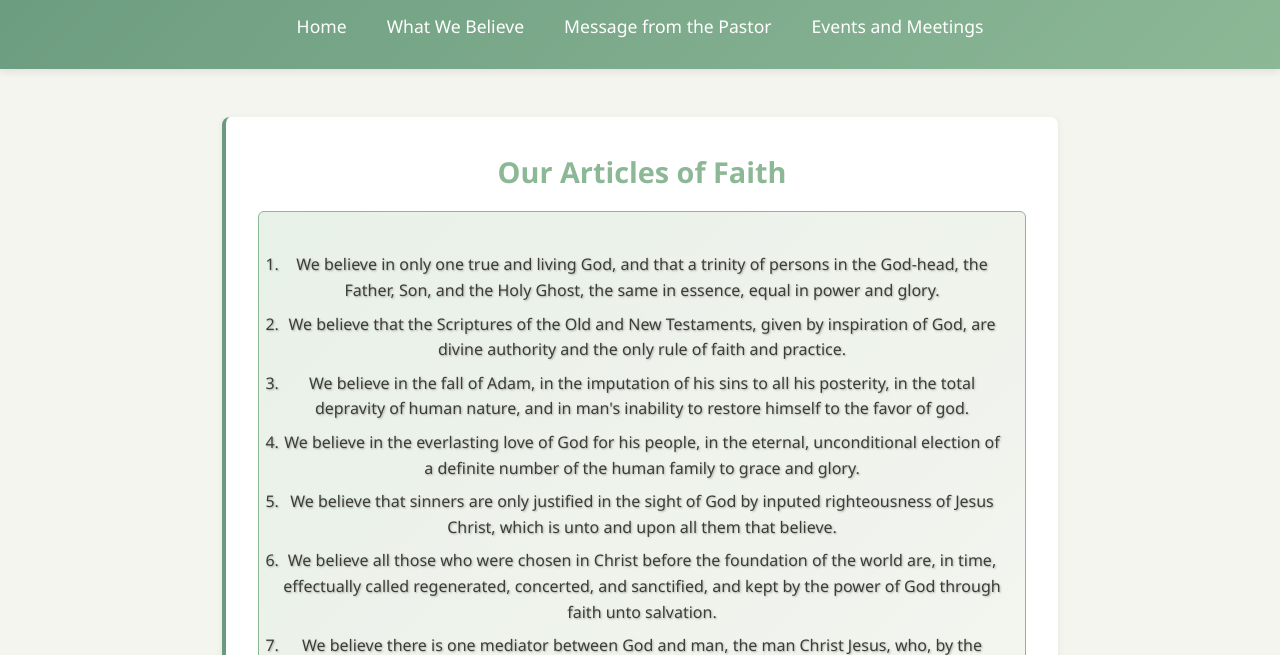
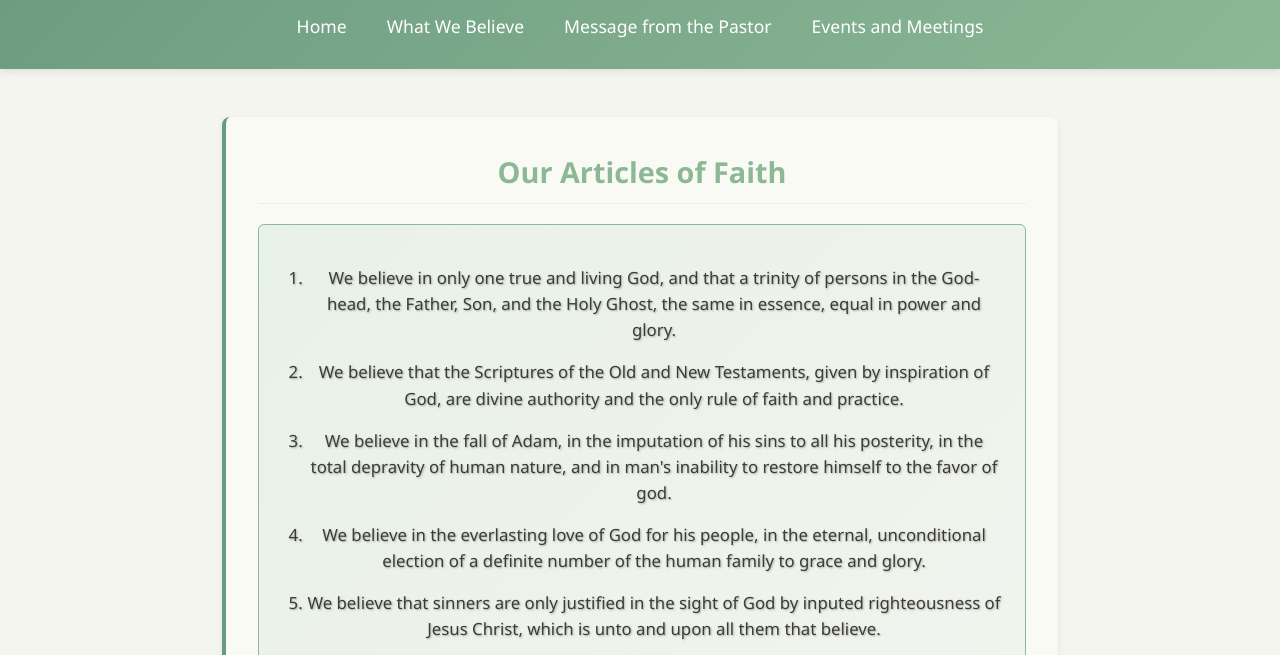
Before and after one commit to elliottlion/bethlehemPBCkenner, a plain HTML site: page belief.html in a window 1280 px wide. Shown: the part 78-733 px from the top of the page. Drawn offline with Linux system fonts and the light colour scheme.

Commit message:
style changes

```diff
--- a/styles.css
+++ b/styles.css
@@ -101,7 +101,23 @@ h2 {
     margin-bottom: 1rem;
     font-size: 1.8rem;
     text-align: center;
+    border-bottom: 1px solid var(--light-green);
+    padding-bottom: 0.5rem;
+    margin-bottom: 1.25rem;
+    font-weight: 600;
 }
+section ol {
+    padding-left: 1.5rem; /* traditional indentation */
+    margin-top: 1rem;
+}
+
+section ol li {
+    margin-bottom: 1rem;
+    line-height: 1.55;
+    color: var(--text-dark);
+    font-size: 1.05rem;
+}
+
 li{
     margin-bottom: 0.5rem;
     text-shadow: 1px 1px 2px rgba(26, 28, 27, 0.3);
@@ -111,7 +127,7 @@ li{
 /* Section Styling */
 section {
     margin: 2rem 0;
-    background-color: white;
+    background-color: #FAFAF5;
     padding: 2rem;
     border-radius: 8px;
     border-left: 4px solid var(--sage-green);
```
